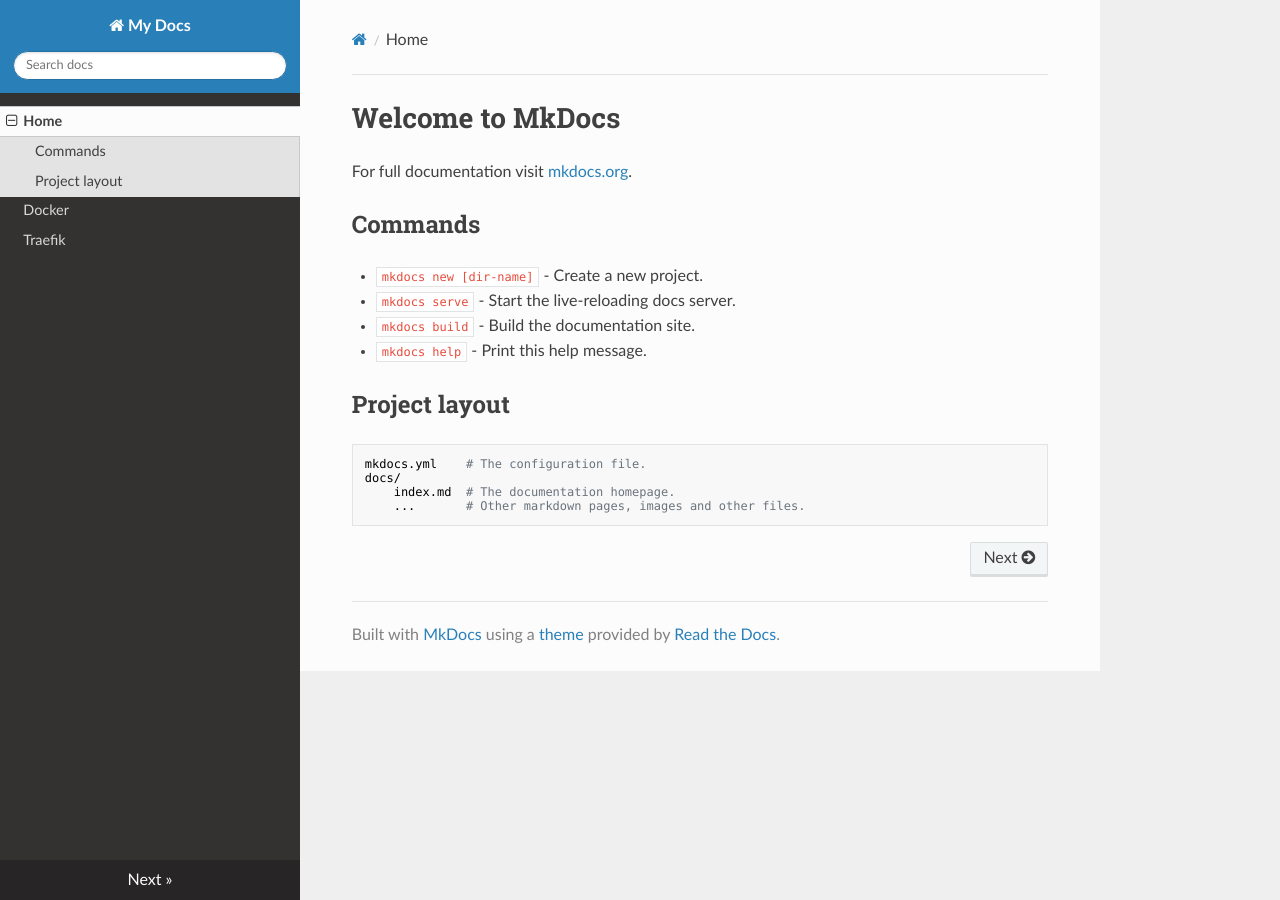
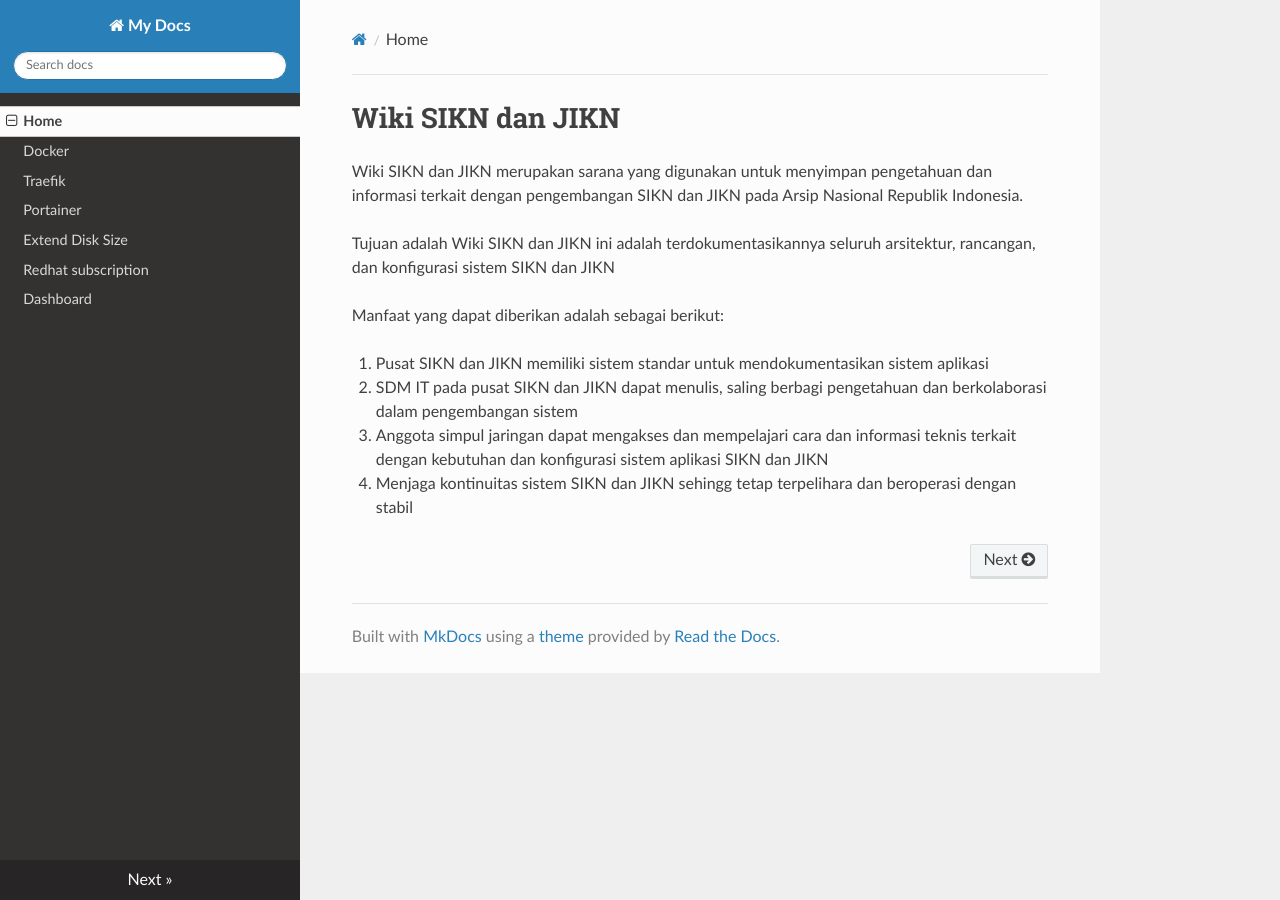
Before and after one commit to gitsikn/sikn-master, an MkDocs documentation site: the page built from docs/index.md, in a window 1280 px wide. Built offline with MkDocs 1.6.1, drawn with Linux system fonts in a browser that asks for light colours; nearby versions of some CDN libraries.

Commit message:
add content

```diff
--- a/docs/index.md
+++ b/docs/index.md
@@ -1,17 +1,12 @@
-# Welcome to MkDocs
+# Wiki SIKN dan JIKN
 
-For full documentation visit [mkdocs.org](https://mkdocs.org).
+Wiki SIKN dan JIKN merupakan sarana yang digunakan untuk menyimpan pengetahuan dan informasi terkait dengan pengembangan SIKN dan JIKN pada Arsip Nasional Republik Indonesia.
 
-## Commands
+Tujuan adalah Wiki SIKN dan JIKN ini adalah terdokumentasikannya seluruh arsitektur, rancangan, dan konfigurasi sistem SIKN dan JIKN
 
-* `mkdocs new [dir-name]` - Create a new project.
-* `mkdocs serve` - Start the live-reloading docs server.
-* `mkdocs build` - Build the documentation site.
-* `mkdocs help` - Print this help message.
+Manfaat yang dapat diberikan adalah sebagai berikut:
 
-## Project layout
-
-    mkdocs.yml    # The configuration file.
-    docs/
-        index.md  # The documentation homepage.
-        ...       # Other markdown pages, images and other files.
+1. Pusat SIKN dan JIKN memiliki sistem standar untuk mendokumentasikan sistem aplikasi
+2. SDM IT pada pusat SIKN dan JIKN dapat menulis, saling berbagi pengetahuan dan berkolaborasi dalam pengembangan sistem
+3. Anggota simpul jaringan dapat mengakses dan mempelajari cara dan informasi teknis terkait dengan kebutuhan dan konfigurasi sistem aplikasi SIKN dan JIKN
+4. Menjaga kontinuitas sistem SIKN dan JIKN sehingg tetap terpelihara dan beroperasi dengan stabil
--- a/mkdocs.yml
+++ b/mkdocs.yml
@@ -3,4 +3,8 @@ nav:
      - Home: index.md
      - Docker: install_docker.md
      - Traefik: traefik.md
+     - Portainer: portainer.md
+     - Extend Disk Size: extend_disk.md
+     - Redhat subscription: redhat_subscription.md
+     - Dashboard: dashboard.md
 theme: readthedocs
```
Also changed, not shown: docs/dashboard.md (added, +1 -0 lines), docs/extend_disk.md (added, +1 -0 lines), docs/portainer.md (added, +111 -0 lines), docs/redhat_subscription.md (added, +15 -0 lines), docs/img/status.png (added).
